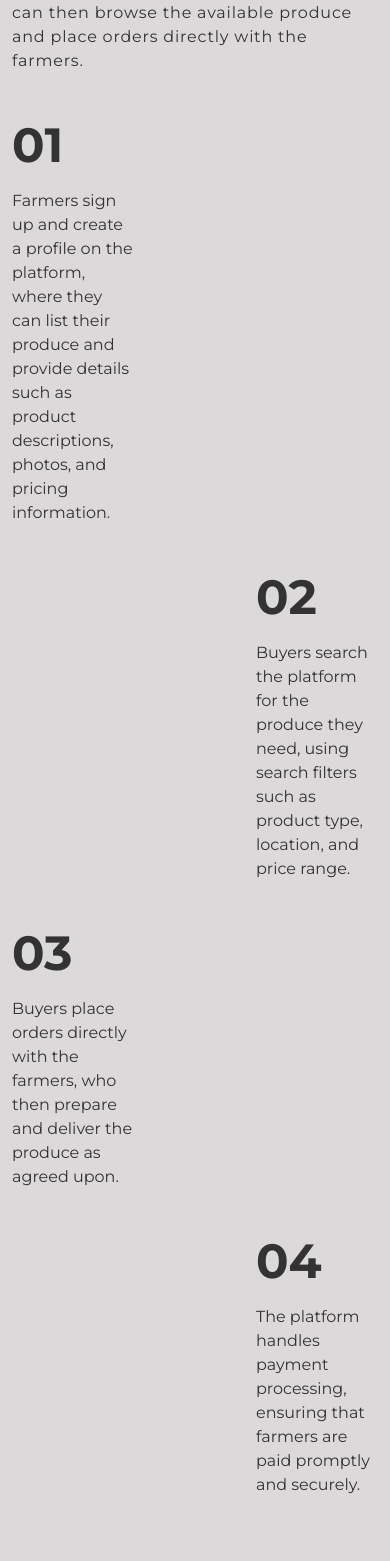
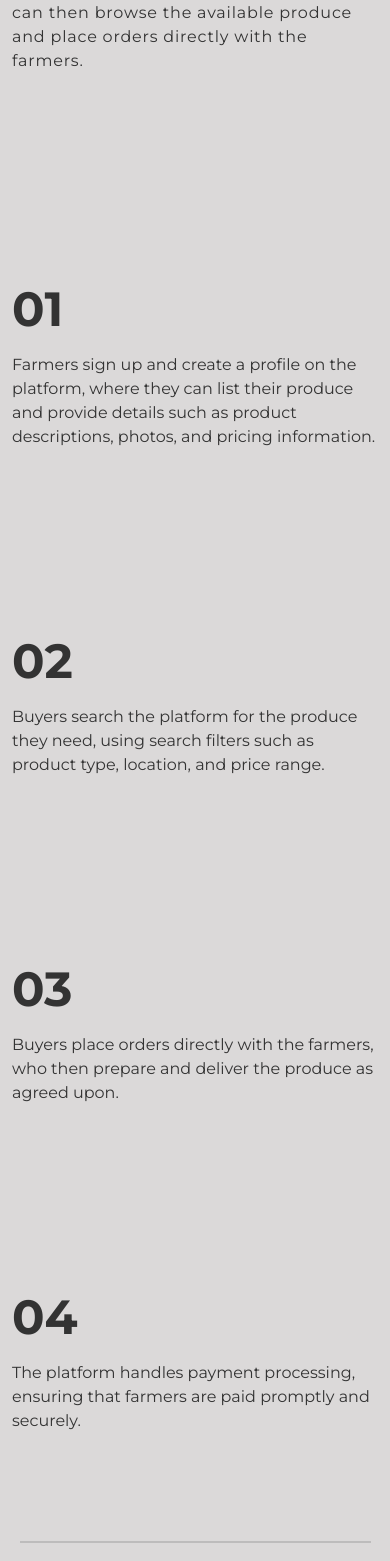
Before and after one commit to kiyotone/AgriLink, a Next.js app in the folder frontend/: page / in a window 390 px wide. Shown: the part 1127-2688 px from the top of the page. Built offline with nearby package versions, Linux system fonts and the light colour scheme.

Commit message:
How it works Responsive

```diff
--- a/frontend/src/components/HomePage/HowItWorks/HowItWoks.js
+++ b/frontend/src/components/HomePage/HowItWorks/HowItWoks.js
@@ -1,4 +1,3 @@
-
 const HowItWorks = () => {
   return (
     <div className="p-3 rounded-xl mb-24">
@@ -11,8 +10,8 @@ const HowItWorks = () => {
         browse the available produce and place orders directly with the farmers.
       </p>
 
-      <div className="mt-12 grid grid-cols-3">
-        <div>
+      <div className="mt-12 grid grid-cols-3 md:grid-cols-0 md:grid-rows-2">
+        <div className="md:row-start-2 md:row-end-3">
           <span className="text-5xl font-bold">01</span>
           <p className="mt-5">
             Farmers sign up and create a profile on the platform, where they can
@@ -23,9 +22,9 @@ const HowItWorks = () => {
         <div className="col-start-2 col-end-4"></div>
       </div>
 
-      <div className="mt-12 grid grid-cols-3">
+      <div className="mt-12 grid grid-cols-3 md:grid-cols-0 md:grid-rows-2">
         <div className="col-start-1 col-end-3"></div>
-        <div>
+        <div className="md:row-start-2 md:row-end-3">
           <span className="text-5xl font-bold">02</span>
           <p className="mt-5">
             Buyers search the platform for the produce they need, using search
@@ -34,8 +33,8 @@ const HowItWorks = () => {
         </div>
       </div>
 
-      <div className="mt-12 grid grid-cols-3">
-        <div>
+      <div className="mt-12 grid grid-cols-3 md:grid-cols-0 md:grid-rows-2">
+        <div className="md:row-start-2 md:row-end-3">
           <span className="text-5xl font-bold">03</span>
           <p className="mt-5">
             Buyers place orders directly with the farmers, who then prepare and
@@ -45,7 +44,7 @@ const HowItWorks = () => {
         <div className="col-start-2 col-end-4"></div>
       </div>
 
-      <div className="mt-12 grid grid-cols-3">
+      <div className="mt-12 grid grid-cols-3 md:grid-cols-0 md:grid-rows-2">
         <div className="col-start-1 col-end-3"></div>
         <div>
           <span className="text-5xl font-bold">04</span>
@@ -55,7 +54,6 @@ const HowItWorks = () => {
           </p>
         </div>
       </div>
-
     </div>
   );
 };
--- a/frontend/src/components/HomePage/frontpage.js
+++ b/frontend/src/components/HomePage/frontpage.js
@@ -38,7 +38,7 @@ const Frontpage = () => {
           <Hero />
         </div>
       </div>
-      <MadeContainer className="max-w-7xl mt-24">
+      <MadeContainer className="3xl:max-w-[1440px] 2xl:max-w-7xl mt-24">
         <HowItWorks />
       </MadeContainer>
       <div className="h-[5px] w-full max-w-[90vw] mx-auto border-t-2 border-[#bdbcbc]"></div>
--- a/frontend/src/components/HomePage/hero/Hero.js
+++ b/frontend/src/components/HomePage/hero/Hero.js
@@ -42,7 +42,7 @@ const Hero = () => {
             })}
           </div>
 
-          <a className="link lg:base">
+          <a className="link lg:base ">
             See What they have to say about us &darr;
           </a>
         </div>
--- a/frontend/tailwind.config.js
+++ b/frontend/tailwind.config.js
@@ -9,6 +9,7 @@ module.exports = {
   ],
   theme: {
     screens: {
+      "3xl": { max: "2560px" },
       "2xl": { max: "1535px" },
 
       xl: { max: "1279px" },
@@ -22,12 +23,15 @@ module.exports = {
       xs: { max: "380px" },
     },
     extend: {
-      colors:{
+      colors: {
         primary: "#18332f",
         secondary: "#19a463",
         button_secondary: "#19a463",
-        background_color : "##dbd9d9"
-      }
+        background_color: "##dbd9d9",
+      },
+      gridTemplateColumns: {
+        0: "none",
+      },
     },
   },
   plugins: [],
```
